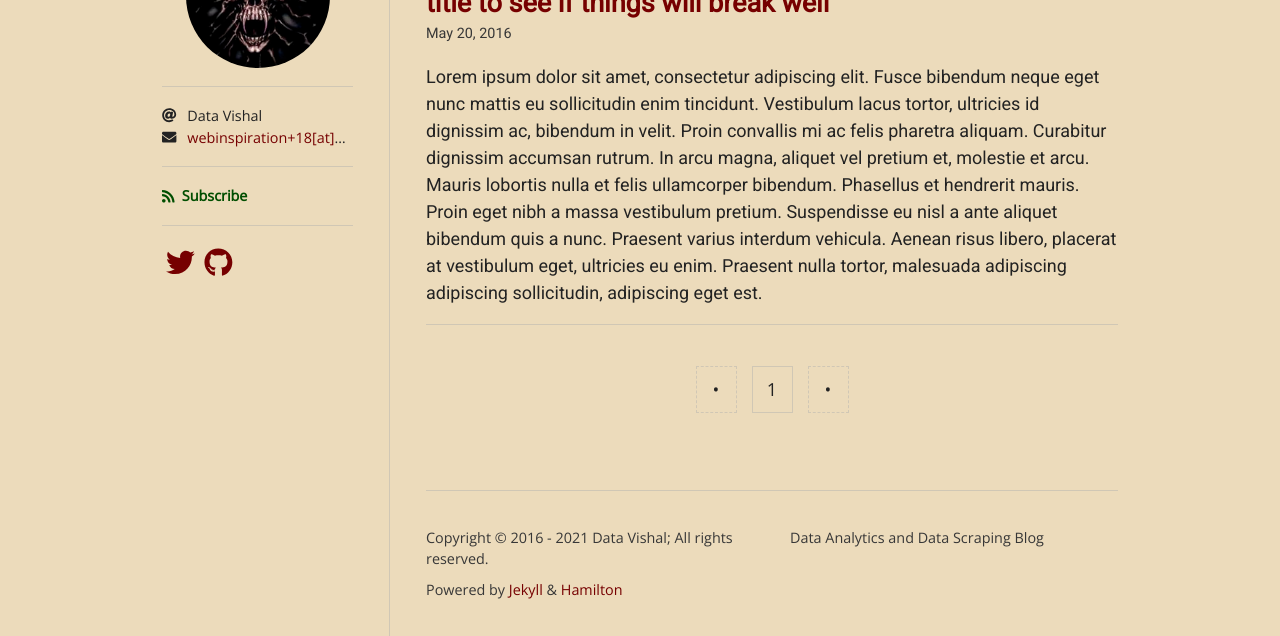
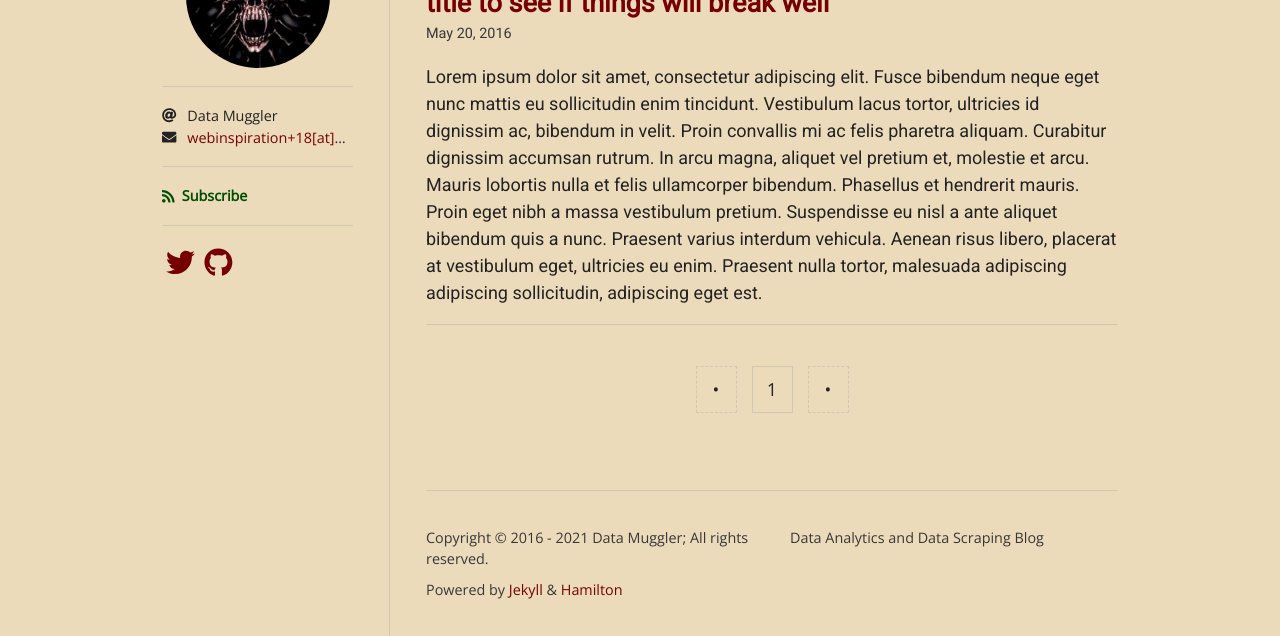
Before and after one commit to codeninjaguide/codeninjaguide.github.io, a Jekyll site: the page built from index.html, in a window 1280 px wide. Shown: the part 172-808 px from the top of the page. Built offline with Jekyll 4.4.1, drawn with Linux system fonts in a browser that asks for light colours; nearby versions of some CDN libraries; some web fonts are replaced; the list of posts is cut into pages by our own code.

Commit message:
author name update

```diff
--- a/_config.yml
+++ b/_config.yml
@@ -1,6 +1,6 @@
 title: DataWithVishal
 description: Data Analytics and Data Scraping Blog
-author: Data Vishal
+author: Data Muggler
 avatar: /logo.png
 email: webinspiration+18[at]gmail.com
 
```
